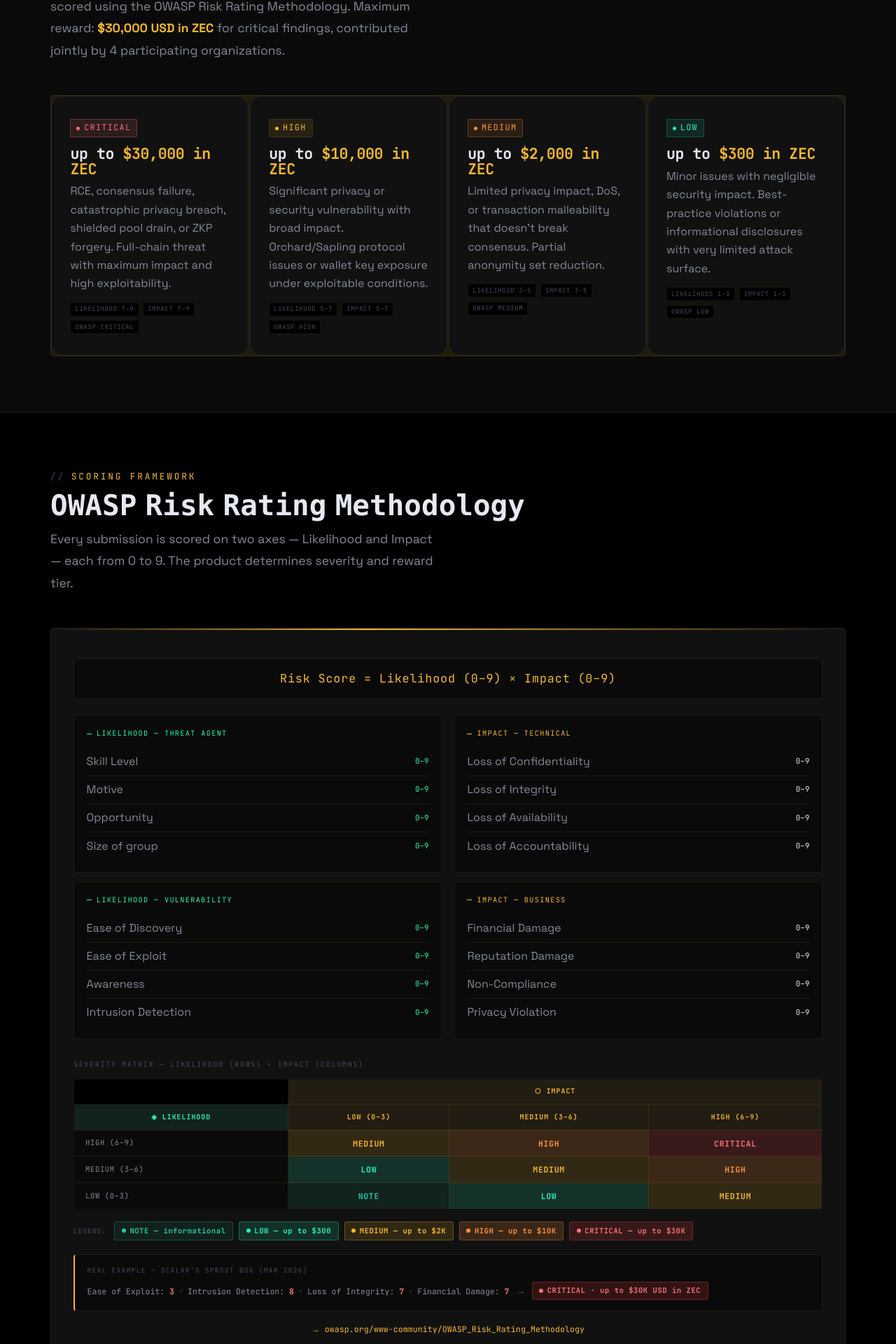
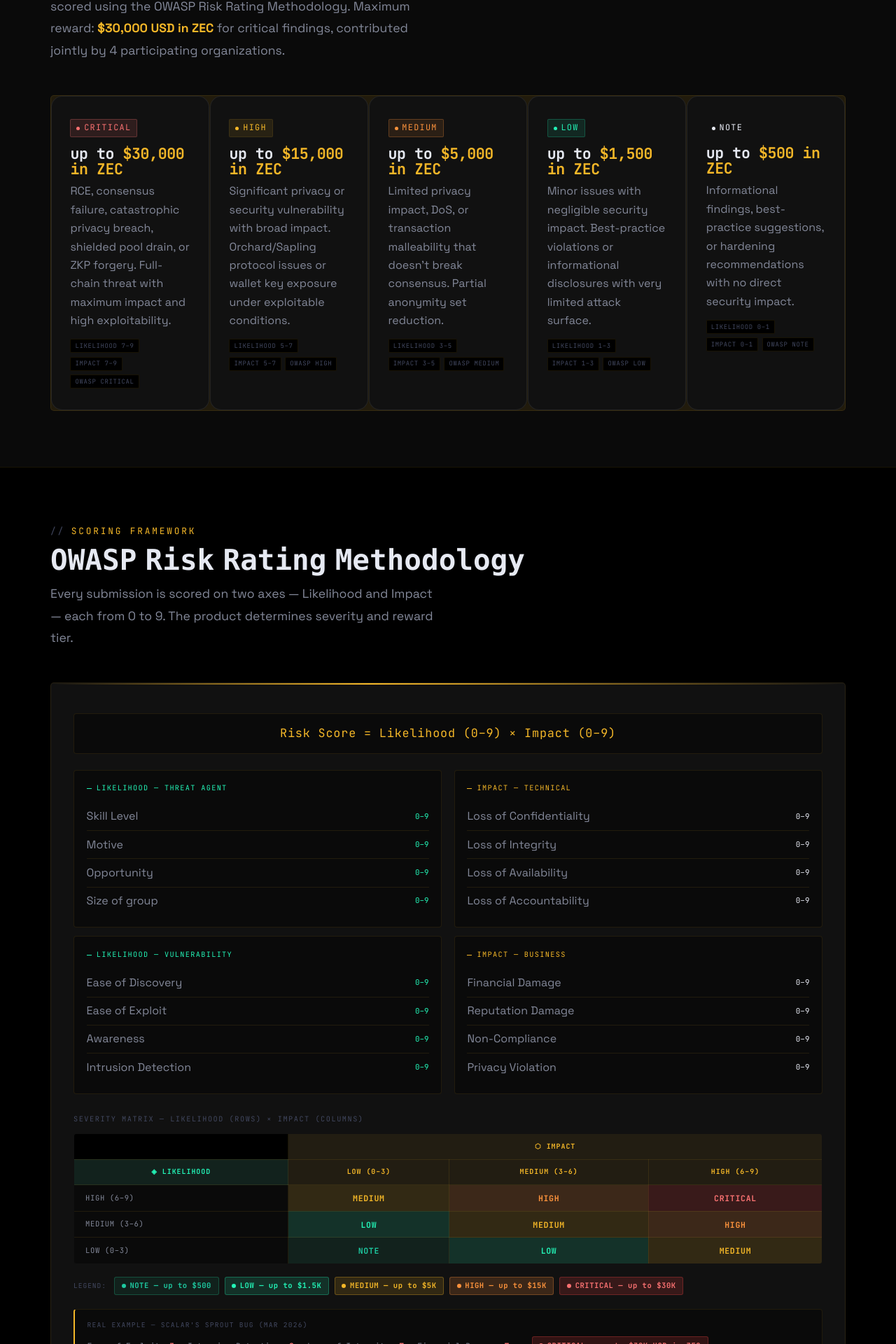
Before and after one commit to Michae2xl/bountyzcash, a Next.js app: page / in a window 1280 px wide. Shown: the part 3879-5799 px from the top of the page at 70% size. Built offline with nearby package versions, Linux system fonts and the light colour scheme.

Commit message:
feat: update payout tiers with Note tier and revised USD amounts

```diff
--- a/src/app/page.tsx
+++ b/src/app/page.tsx
@@ -107,7 +107,7 @@ const TIERS: readonly Tier[] = [
     badge: "High",
     badgeClass: "bh",
     amount: "up to ",
-    amountEm: "$10,000 in ZEC",
+    amountEm: "$15,000 in ZEC",
     desc: "Significant privacy or security vulnerability with broad impact. Orchard/Sapling protocol issues or wallet key exposure under exploitable conditions.",
     pills: ["Likelihood 5\u20137", "Impact 5\u20137", "OWASP HIGH"],
   },
@@ -115,7 +115,7 @@ const TIERS: readonly Tier[] = [
     badge: "Medium",
     badgeClass: "bm",
     amount: "up to ",
-    amountEm: "$2,000 in ZEC",
+    amountEm: "$5,000 in ZEC",
     desc: "Limited privacy impact, DoS, or transaction malleability that doesn\u2019t break consensus. Partial anonymity set reduction.",
     pills: ["Likelihood 3\u20135", "Impact 3\u20135", "OWASP MEDIUM"],
   },
@@ -123,9 +123,17 @@ const TIERS: readonly Tier[] = [
     badge: "Low",
     badgeClass: "bl",
     amount: "up to ",
-    amountEm: "$300 in ZEC",
+    amountEm: "$1,500 in ZEC",
     desc: "Minor issues with negligible security impact. Best-practice violations or informational disclosures with very limited attack surface.",
     pills: ["Likelihood 1\u20133", "Impact 1\u20133", "OWASP LOW"],
+  },
+  {
+    badge: "Note",
+    badgeClass: "bn",
+    amount: "up to ",
+    amountEm: "$500 in ZEC",
+    desc: "Informational findings, best-practice suggestions, or hardening recommendations with no direct security impact.",
+    pills: ["Likelihood 0\u20131", "Impact 0\u20131", "OWASP NOTE"],
   },
 ] as const;
 
@@ -689,19 +697,19 @@ export default function Home() {
                 <span className="sev-ll">Legend:</span>
                 <span className="schip s-n">
                   <span className="cdot" />
-                  NOTE &mdash; informational
+                  NOTE &mdash; up to $500
                 </span>
                 <span className="schip s-l">
                   <span className="cdot" />
-                  LOW &mdash; up to $300
+                  LOW &mdash; up to $1.5K
                 </span>
                 <span className="schip s-m">
                   <span className="cdot" />
-                  MEDIUM &mdash; up to $2K
+                  MEDIUM &mdash; up to $5K
                 </span>
                 <span className="schip s-h">
                   <span className="cdot" />
-                  HIGH &mdash; up to $10K
+                  HIGH &mdash; up to $15K
                 </span>
                 <span className="schip s-c">
                   <span className="cdot" />
--- a/src/components/submit-form.tsx
+++ b/src/components/submit-form.tsx
@@ -74,9 +74,10 @@ export function SubmitForm() {
           <select className="fsel" id="fsev" name="severity" defaultValue="">
             <option value="">&mdash; Select &mdash;</option>
             <option>Critical (up to $30,000 in ZEC)</option>
-            <option>High (up to $10,000 in ZEC)</option>
-            <option>Medium (up to $2,000 in ZEC)</option>
-            <option>Low (up to $300 in ZEC)</option>
+            <option>High (up to $15,000 in ZEC)</option>
+            <option>Medium (up to $5,000 in ZEC)</option>
+            <option>Low (up to $1,500 in ZEC)</option>
+            <option>Note (up to $500 in ZEC)</option>
           </select>
         </div>
 
```
